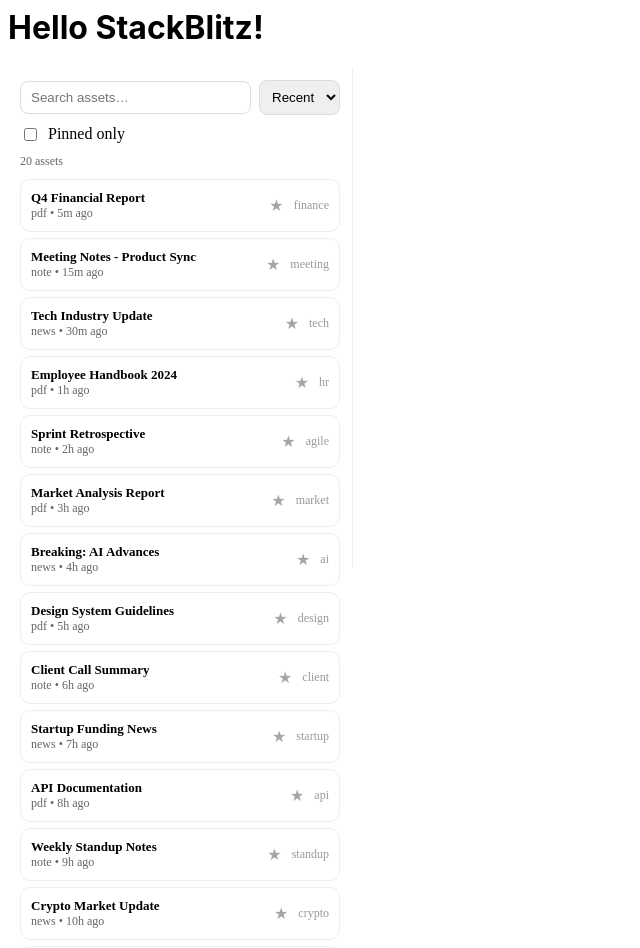
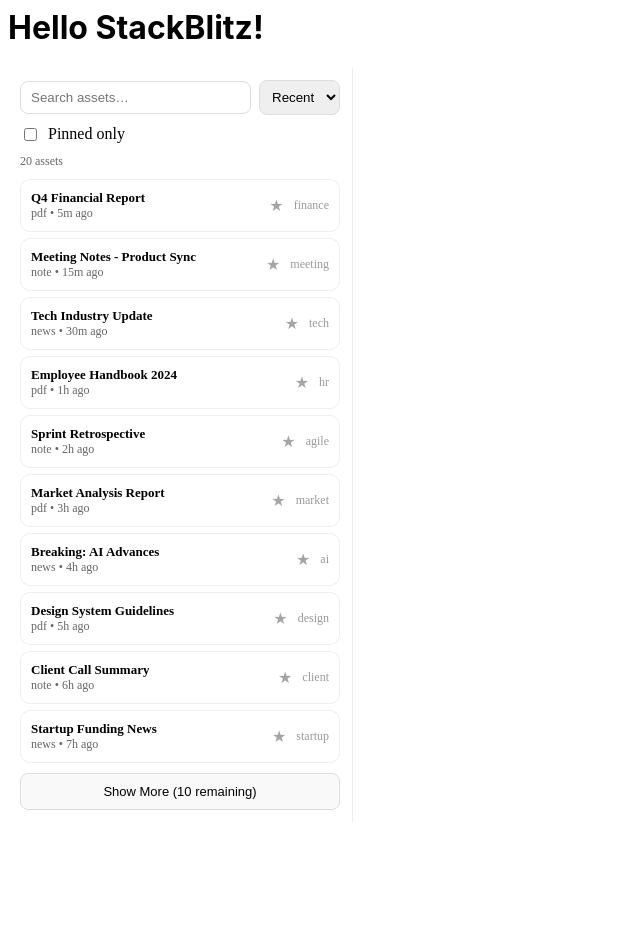
Before and after one commit to flagships-org/Flagships-Frontend-Test, a React (Create React App) app: page / in a window 1280 px wide. Shown: the top 948 px of the page, without its empty margins (0-640 px from the left). After the commit the page ends 830 px from the top, so only its background shows below. Built offline with nearby package versions, Linux system fonts and the light colour scheme.

Commit message:
Edit the show more button not entire files are going to get displayed at the first second.So edit a container that the files are going to be scrollable in that container.

```diff
--- a/src/App.js
+++ b/src/App.js
@@ -7,7 +7,7 @@
   return (
     <div>
       <h1>Hello StackBlitz!</h1>
-      <div style={{ display: 'flex', height: 500 }}>
+      <div style={{ display: 'flex'}}>
       <AssetSidebar assets={mockAssets}  onSelect={(x) => console.log(x)}/>
       </div>
     </div>
--- a/src/AssetSidebar.tsx
+++ b/src/AssetSidebar.tsx
@@ -25,11 +25,14 @@
   return `${hours}h ago`;
 }
 
+const ITEMS_PER_PAGE = 10;
+
 export function AssetSidebar(props: AssetSidebarProps) {
   const [query, setQuery] = useState('');
   const [sort, setSort] = useState<'recent' | 'title'>('recent');
   const [onlyPinned, setOnlyPinned] = useState(false);
   const [loading, setLoading] = useState(false);
+  const [visibleCount, setVisibleCount] = useState(ITEMS_PER_PAGE);
 
   // persisted pinned state
   const [pinnedIds, setPinnedIds] = useState<Record<string, boolean>>(() => {
@@ -77,12 +80,24 @@
     }, 150);
   }, [query, onlyPinned, sort]); // intentionally minimal deps
 
+  // Reset visible count when filters change
+  useEffect(() => {
+    setVisibleCount(ITEMS_PER_PAGE);
+  }, [query, onlyPinned, sort]);
+
   const sorted = useMemo(() => {
     if (sort === 'title') {
       return visibleAssets.sort((a, b) => a.title.localeCompare(b.title));
     }
     return visibleAssets.sort((a, b) => b.updatedAtMs - a.updatedAtMs);
   }, [visibleAssets, sort]);
+
+  const displayedAssets = sorted.slice(0, visibleCount);
+  const hasMore = visibleCount < sorted.length;
+
+  const handleShowMore = () => {
+    setVisibleCount((prev) => prev + ITEMS_PER_PAGE);
+  };
 
   return (
     <aside style={{ width: 320, borderRight: '1px solid #eee', padding: 12 }}>
@@ -121,8 +136,8 @@
         {loading ? 'Loading…' : `${sorted.length} assets`}
       </div>
 
-      <div style={{ marginTop: 10, display: 'flex', flexDirection: 'column', gap: 6 }}>
-        {sorted.map((asset, idx) => {
+      <div style={{ marginTop: 10, maxHeight: 'calc(100vh - 120px)', overflowY: 'auto', display: 'flex', flexDirection: 'column', gap: 6 }}>
+        {displayedAssets.map((asset, idx) => {
           const isSelected = props.selectedId === asset.id;
           const isPinned = !!pinnedIds[asset.id];
 
@@ -172,6 +187,22 @@
             </div>
           );
         })}
+        {hasMore && (
+          <button
+            onClick={handleShowMore}
+            style={{
+              padding: '10px 16px',
+              marginTop: 4,
+              border: '1px solid #ddd',
+              borderRadius: 8,
+              background: '#f9f9f9',
+              cursor: 'pointer',
+              fontSize: 13,
+            }}
+          >
+            Show More ({sorted.length - visibleCount} remaining)
+          </button>
+        )}
       </div>
     </aside>
   );
```
